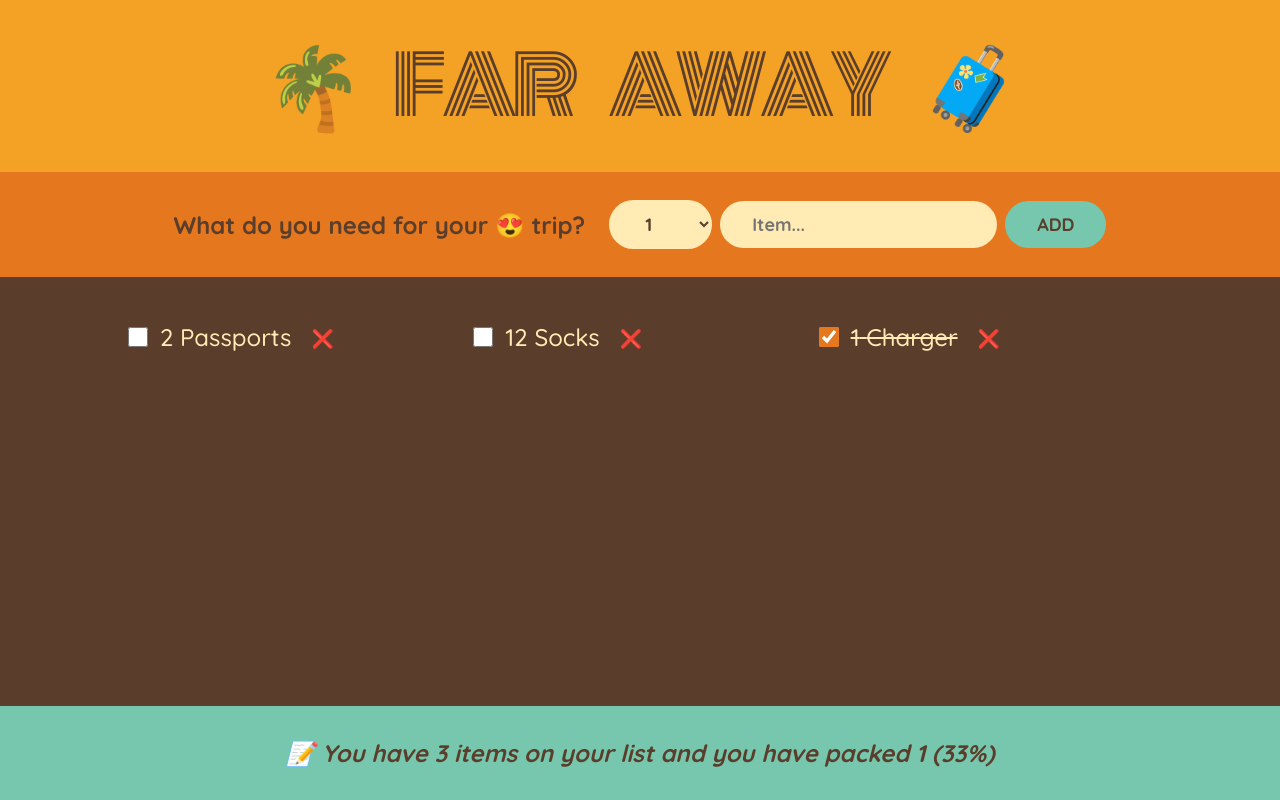
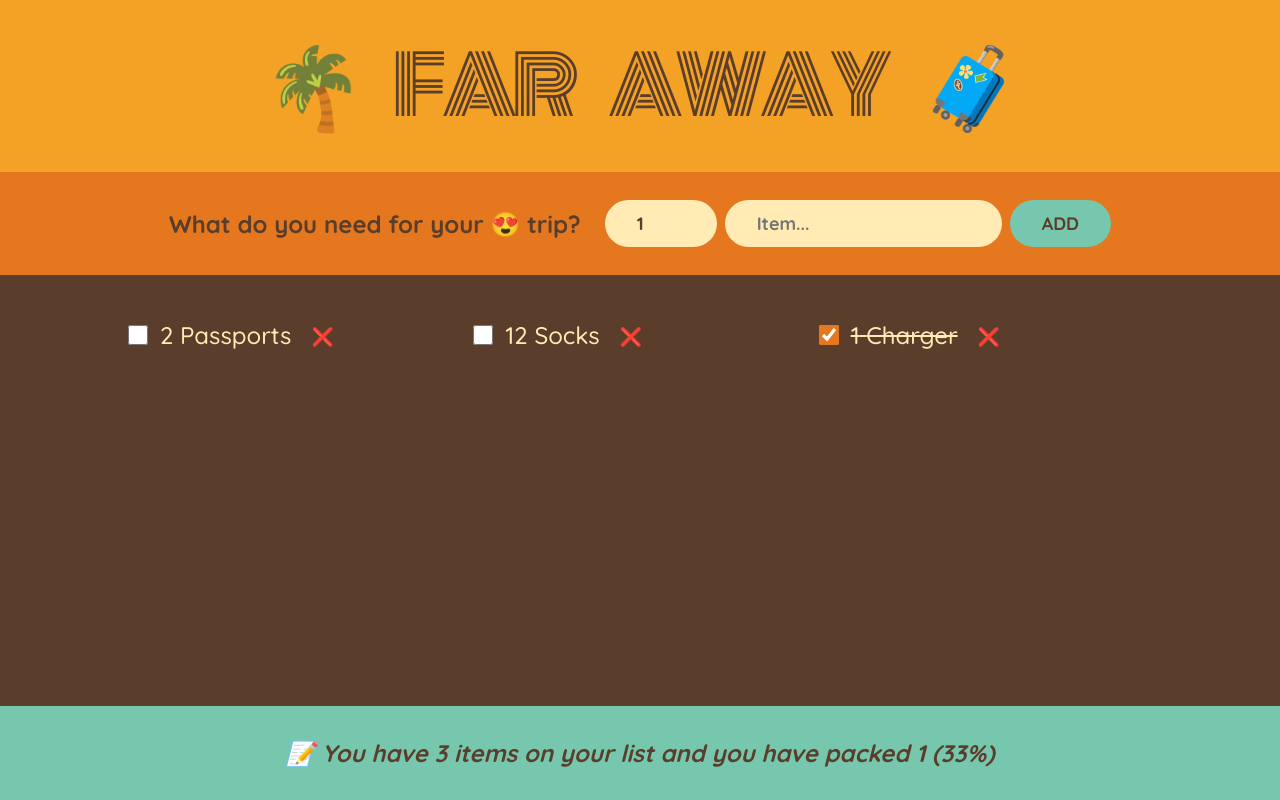
Before and after one commit to DarthWHO/udemy-far-away-travel-list, a React (Vite) app: page / in a window 1280 px wide. Built offline with nearby package versions, Linux system fonts and the light colour scheme.

Commit message:
minor changes before sort buttons

```diff
--- a/src/App.jsx
+++ b/src/App.jsx
@@ -28,6 +28,7 @@ const packItems = [
 
 function App() {
   const [items, setItems] = useState(packItems);
+  console.log(items);
 
   const handleAddItem = (event, quantity, description) => {
     event.preventDefault();
@@ -60,11 +61,11 @@ function App() {
   return (
     <div className="app">
       <Logo />
-      <Form handleAddItem={handleAddItem} />
+      <Form onAddItem={handleAddItem} />
       <PackingList
         items={items}
-        handleToggle={handleToggle}
-        handleDelete={handleDelete}
+        onToggleCheck={handleToggle}
+        onDeleteItem={handleDelete}
       />
       <Stats countedItems={countedItems} packedItems={packedItems} />
     </div>
--- a/src/ListItem.jsx
+++ /dev/null
@@ -1,30 +0,0 @@
-export default function ListItem({
-  id,
-  quantity,
-  item,
-  packed,
-  handleToggle,
-  handleDelete,
-}) {
-  const handleChange = (e) => {
-    console.log("Toggling item with id:", id);
-    e.preventDefault();
-    handleToggle(id);
-  };
-
-  return (
-    <li key={id}>
-      <input type="checkbox" checked={packed} onChange={handleChange} />
-      <span
-        style={
-          packed
-            ? { textDecoration: "line-through" }
-            : { textDecoration: "none" }
-        }
-      >
-        {quantity} {item}
-      </span>
-      <button onClick={() => handleDelete(id)}>❌</button>
-    </li>
-  );
-}
--- a/src/components/Form.jsx
+++ b/src/components/Form.jsx
@@ -1,13 +1,13 @@
 import { useState } from "react";
 
-export default function Form({ handleAddItem }) {
+export default function Form({ onAddItem }) {
   const quantities = [1, 2, 3, 4, 5, 6, 7, 8, 9, 10];
   const [description, setDescription] = useState("");
   const [quantity, setQuantity] = useState(1);
 
   const handleSubmit = (event) => {
     event.preventDefault();
-    handleAddItem(event, quantity, description);
+    onAddItem(event, quantity, description);
     setDescription("");
     setQuantity(1);
   };
@@ -15,18 +15,15 @@ export default function Form({ handleAddItem }) {
   return (
     <form className="add-form" onSubmit={(event) => handleSubmit(event)}>
       <h3>What do you need for your 😍 trip? </h3>
-      <select
+      <input
+        type="number"
+        min="1"
+        max="50"
         name="quantity"
         id="quantity"
         value={quantity}
         onChange={(e) => setQuantity(Number(e.target.value))}
-      >
-        {quantities.map((num) => (
-          <option key={num} value={num}>
-            {num}
-          </option>
-        ))}
-      </select>
+      />
       <input
         type="text"
         placeholder="Item..."
--- /dev/null
+++ b/src/components/ListItem.jsx
@@ -0,0 +1,28 @@
+export default function ListItem({
+  id,
+  quantity,
+  item,
+  packed,
+  onToggleCheck,
+  onDeleteItem,
+}) {
+  return (
+    <li>
+      <input
+        type="checkbox"
+        checked={packed}
+        onChange={() => onToggleCheck(id)}
+      />
+      <span
+        style={
+          packed
+            ? { textDecoration: "line-through" }
+            : { textDecoration: "none" }
+        }
+      >
+        {quantity} {item}
+      </span>
+      <button onClick={() => onDeleteItem(id)}>❌</button>
+    </li>
+  );
+}
--- a/src/components/PackingList.jsx
+++ b/src/components/PackingList.jsx
@@ -1,14 +1,15 @@
-import ListItem from "../ListItem";
+import ListItem from "./ListItem";
 
-export default function PackingList({ items, handleToggle, handleDelete }) {
+export default function PackingList({ items, onToggleCheck, onDeleteItem }) {
   const listItems = items.map((item) => (
     <ListItem
+      key={item.id}
       id={item.id}
       quantity={item.quantity}
       item={item.description}
       packed={item.packed}
-      handleToggle={handleToggle}
-      handleDelete={handleDelete}
+      onToggleCheck={onToggleCheck}
+      onDeleteItem={onDeleteItem}
     />
   ));
 
--- a/src/components/Stats.jsx
+++ b/src/components/Stats.jsx
@@ -1,10 +1,24 @@
-export default function Stats({countedItems, packedItems}) {
-  const percentage = !packedItems ? 0 : Math.round((packedItems / countedItems) * 100);
+export default function Stats({ countedItems, packedItems }) {
+  if (countedItems === 0) {
+    return (
+      <footer className="stats">
+        <em>Start adding some items to your packing list 📝</em>
+      </footer>
+    );
+  }
+
+  const percentage = !packedItems
+    ? 0
+    : Math.round((packedItems / countedItems) * 100);
+
+  const message =
+    packedItems === countedItems && countedItems > 0
+      ? "You got everything! Ready to go ✈️"
+      : `📝 You have ${countedItems} items on your list and you have packed ${packedItems} (${percentage}%)`;
+
   return (
     <footer className="stats">
-      <em>
-        📝 You have {countedItems} items on your list and you have packed {packedItems} ({percentage}%){" "}
-      </em>
+      <em>{message}</em>
     </footer>
   );
 }
```
